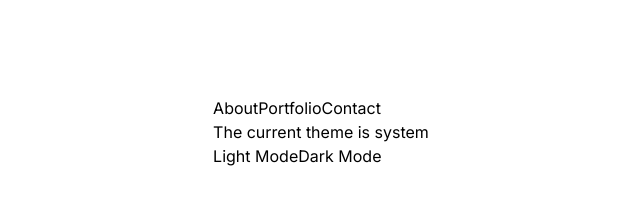
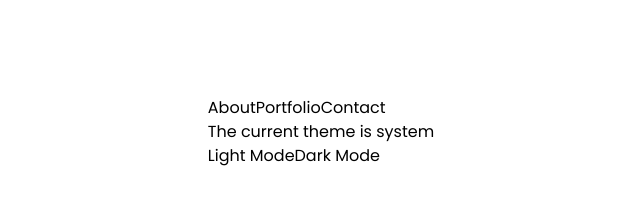
Before and after one commit to HenryNwankwo/PortfolioApp, a Next.js app in the folder portfolio-app/: page / in a window 1280 px wide. Shown: the top 218 px of the page, without its empty margins (319-959 px from the left). Built offline with nearby package versions, Linux system fonts and the light colour scheme.

Commit message:
Added poppins as a base font

```diff
--- a/portfolio-app/app/layout.js
+++ b/portfolio-app/app/layout.js
@@ -1,8 +1,12 @@
 import './globals.css';
-import { Inter } from 'next/font/google';
+import { Poppins } from 'next/font/google';
 import Providers from './provider';
 
-const inter = Inter({ subsets: ['latin'] });
+const poppins = Poppins({
+  weight: ['300', '400', '500', '600'],
+  style: ['normal', 'italic'],
+  subsets: ['latin'],
+});
 
 export const metadata = {
   title: 'Ifunanya Henry Nwankwo Portfolio',
@@ -13,7 +17,7 @@ export const metadata = {
 export default function RootLayout({ children }) {
   return (
     <html lang='en'>
-      <body className={inter.className}>
+      <body className={`${poppins.className}`}>
         <Providers>{children}</Providers>
       </body>
     </html>
```
